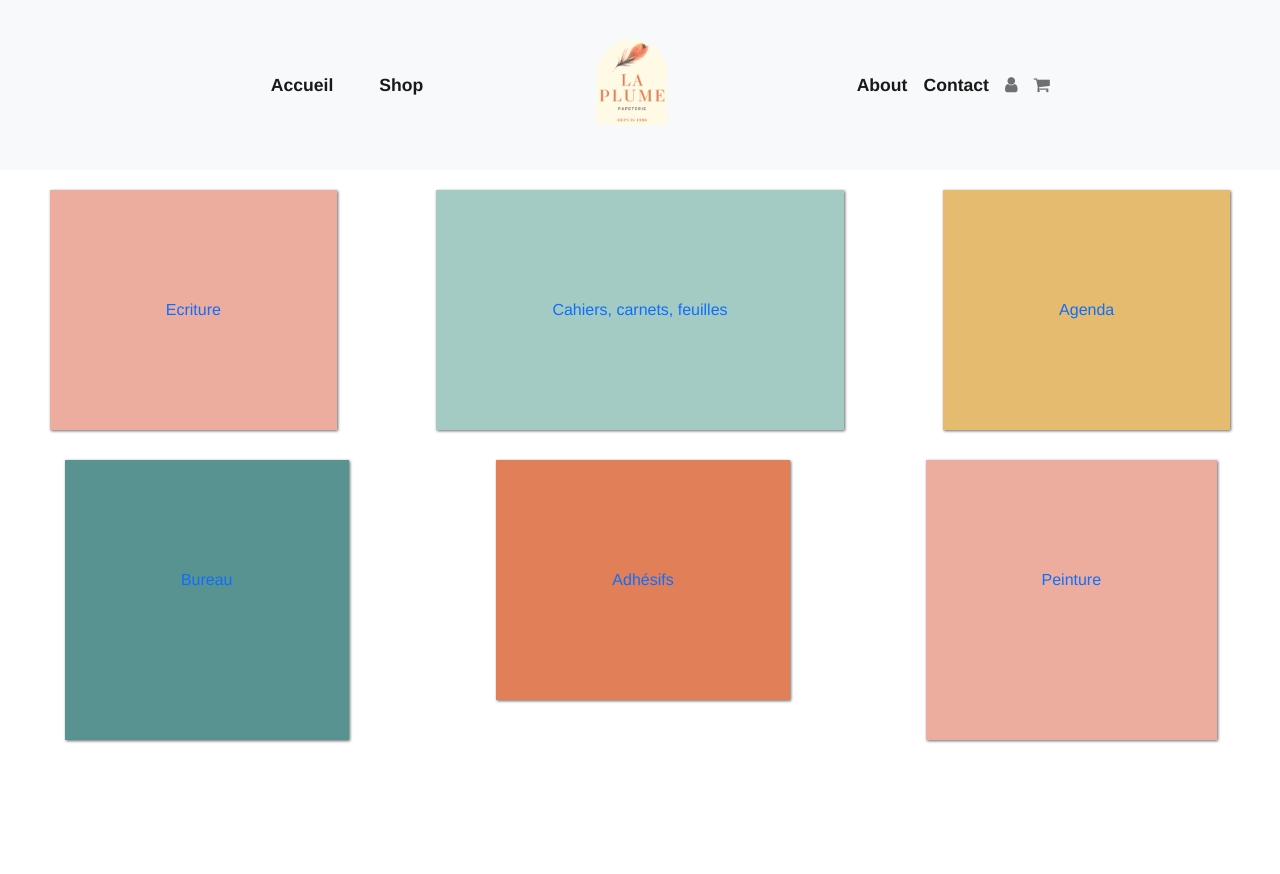
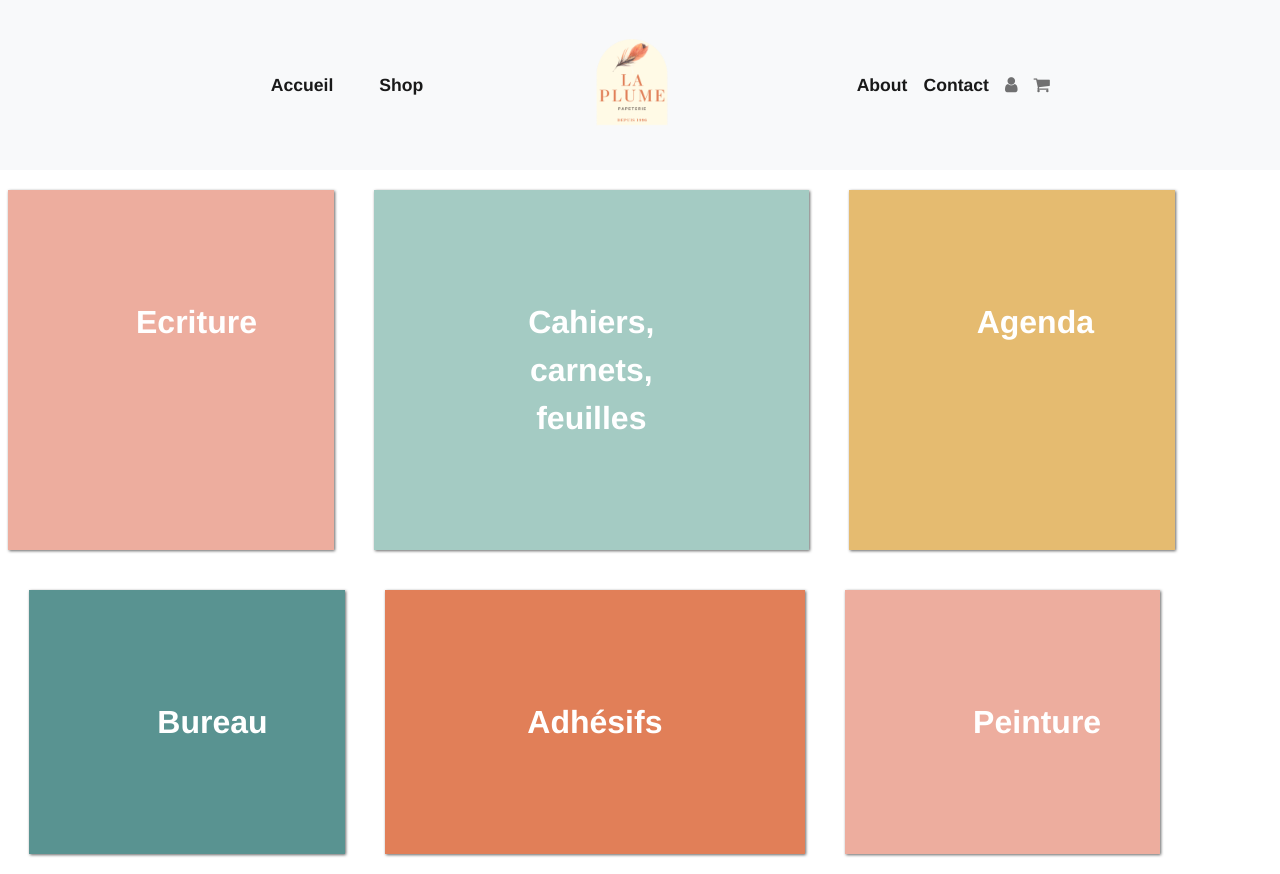
Before and after one commit to ChloeArnaud/ProjetWeb, a Vue app in the folder frontend/: page /categorie in a window 1280 px wide. Before the commit the page ends 800 px from the top, so only its background shows below. Built offline with nearby package versions, Linux system fonts and the light colour scheme.

Commit message:
ijczeohf

```diff
--- a/frontend/package.json
+++ b/frontend/package.json
@@ -12,7 +12,7 @@
     "bootstrap-vue": "^2.22.0",
     "core-js": "^3.8.3",
     "vue": "^2.6.14",
-    "vue-router": "^3.5.1"
+    "vue-router": "^3.5.4"
   },
   "devDependencies": {
     "@babel/core": "^7.12.16",
--- a/frontend/src/components/BlocCategorie.vue
+++ b/frontend/src/components/BlocCategorie.vue
@@ -1,8 +1,9 @@
 <template>
 <div id="BlocCategorie">
-  <div id="content">
-    <div class="element"><slot></slot></div>
-  </div>
+
+    <div id="content">
+      <div class="element"><slot></slot></div>
+   </div>
 </div>
 </template>
 
@@ -17,4 +18,15 @@ export default {
   .element{
     margin: 100px;
   }
+  .nav-link{
+     color: white  !important;
+     font-size: xx-large;
+     font-weight: bold;
+
+  }
+  #content{
+    color: white;
+
+  }
+
 </style>
--- a/frontend/src/views/Shop.vue
+++ b/frontend/src/views/Shop.vue
@@ -1,12 +1,29 @@
 <template>
   <div>
     <div id="content">
-      <BlocCategorie id="blocEcriture"><slot><router-link class="nav-link active" aria-current="page" to="/produitEcriture">Ecriture</router-link></slot></BlocCategorie>
-      <BlocCategorie id="blocCahier"><slot><router-link class="nav-link active" aria-current="page" to="/produitCahier">Cahiers, carnets, feuilles</router-link></slot></BlocCategorie>
-      <BlocCategorie id="blocAgenda"><slot><router-link class="nav-link active" aria-current="page" to="/produitAgenda">Agenda</router-link></slot></BlocCategorie>
-      <BlocCategorie id="blocBureau"><slot><router-link class="nav-link active" aria-current="page" to="/produitBureau">Bureau</router-link></slot></BlocCategorie>
-      <BlocCategorie id="blocAdhesif"><slot><router-link class="nav-link active" aria-current="page" to="/produitAdhesif">Adhésifs</router-link></slot></BlocCategorie>
-      <BlocCategorie id="blocPeinture"><slot><router-link class="nav-link active" aria-current="page" to="/produitPeinture">Peinture</router-link></slot></BlocCategorie>
+        <div class="row">
+           <div class="col-3" id="blocEcriture">
+              <BlocCategorie ><slot><router-link class="nav-link active" aria-current="page" to="/produitEcriture">Ecriture</router-link></slot></BlocCategorie>
+           </div>
+          <div class="col-4" id="blocCahier">
+              <BlocCategorie ><slot><router-link class="nav-link active" aria-current="page" to="/produitCahier">Cahiers, carnets, feuilles</router-link></slot></BlocCategorie>
+          </div>
+          <div class="col-3" id="blocAgenda">
+             <BlocCategorie><slot><router-link class="nav-link active" aria-current="page" to="/produitAgenda">Agenda</router-link></slot></BlocCategorie>
+          </div>
+
+        </div>
+        <div class="row">
+          <div class="col-3" id="blocBureau">
+            <BlocCategorie><slot><router-link class="nav-link active" aria-current="page" to="/produitBureau">Bureau</router-link></slot></BlocCategorie>
+          </div>
+          <div class="col-4" id="blocAdhesif">
+            <BlocCategorie><slot><router-link class="nav-link active" aria-current="page" to="/produitAdhesif">Adhésifs</router-link></slot></BlocCategorie>
+          </div>
+          <div class="col-3" id="blocPeinture">
+            <BlocCategorie><slot><router-link class="nav-link active" aria-current="page" to="/produitPeinture">Peinture</router-link></slot></BlocCategorie>
+          </div>
+        </div>
     </div>
   </div>
 
@@ -27,6 +44,7 @@ export default {
     BlocCategorie,
   }
 }
+
 </script>
 
 <style scoped>
@@ -34,14 +52,17 @@ export default {
 #blocEcriture{background-color: #EDAD9E; margin: 20px;}
 #blocCahier{background-color: #A4CBC3; margin: 20px;}
 #blocAgenda{background-color: #E5BB70; margin: 20px;}
-#blocBureau{background-color: #599391; margin: 10px 20px 20px 2px;}
-#blocAdhesif{background-color: #E17F58; margin: 10px 10px 60px 2px;}
-#blocPeinture{background-color: #EDAD9E; margin: 10px 0px 20px 0px;}
+#blocBureau{background-color: #599391; margin: 20px ;}
+#blocAdhesif{background-color: #E17F58; margin: 20px ;}
+#blocPeinture{background-color: #EDAD9E; margin: 20px ;}
 
 #content {
   display: flex;
   justify-content: space-around;
   flex-wrap: wrap;
-  filter: drop-shadow(0.1rem 0.1rem 0.1rem #656565);}
+  filter: drop-shadow(0.1rem 0.1rem 0.1rem #656565);
+
+  }
+
 
 </style>
```
Also changed, not shown: 1 other file (tests, documents, lock files or other folders).
